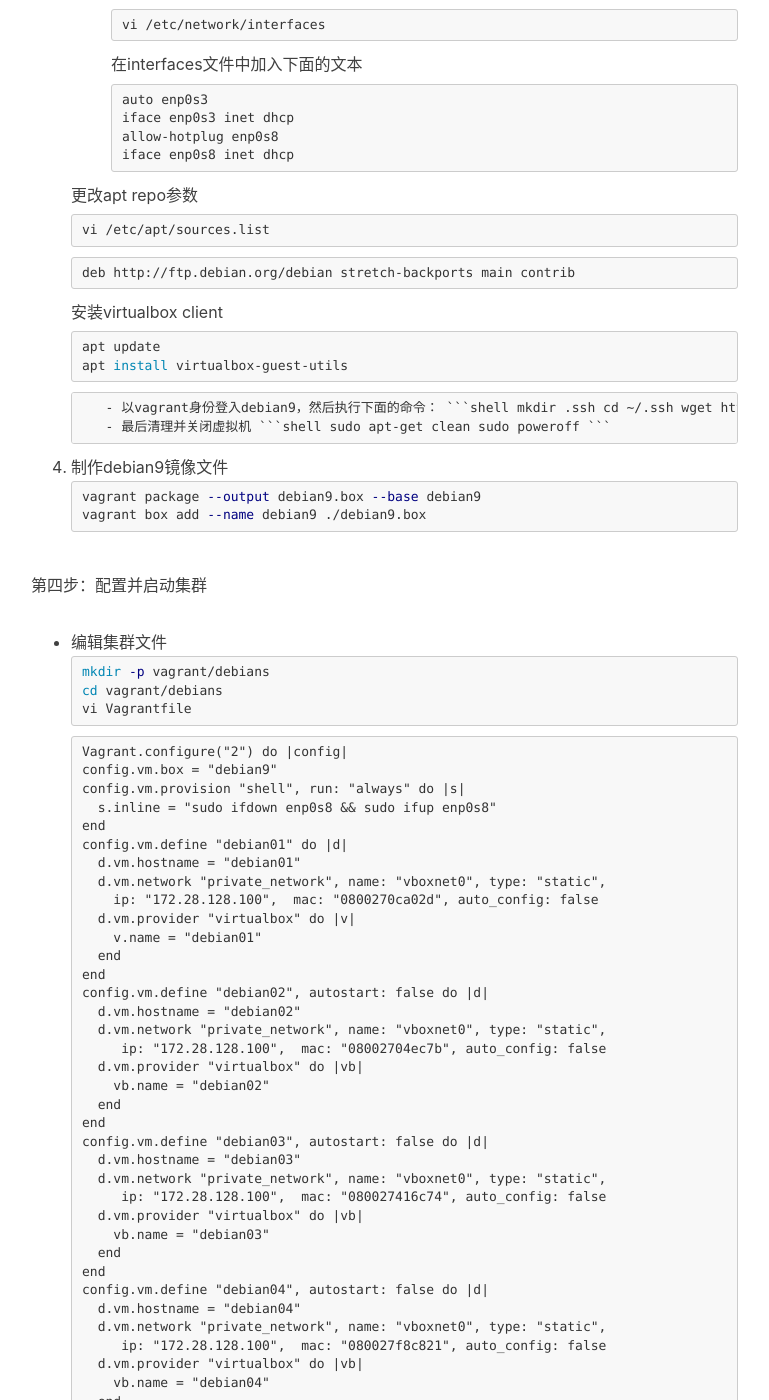
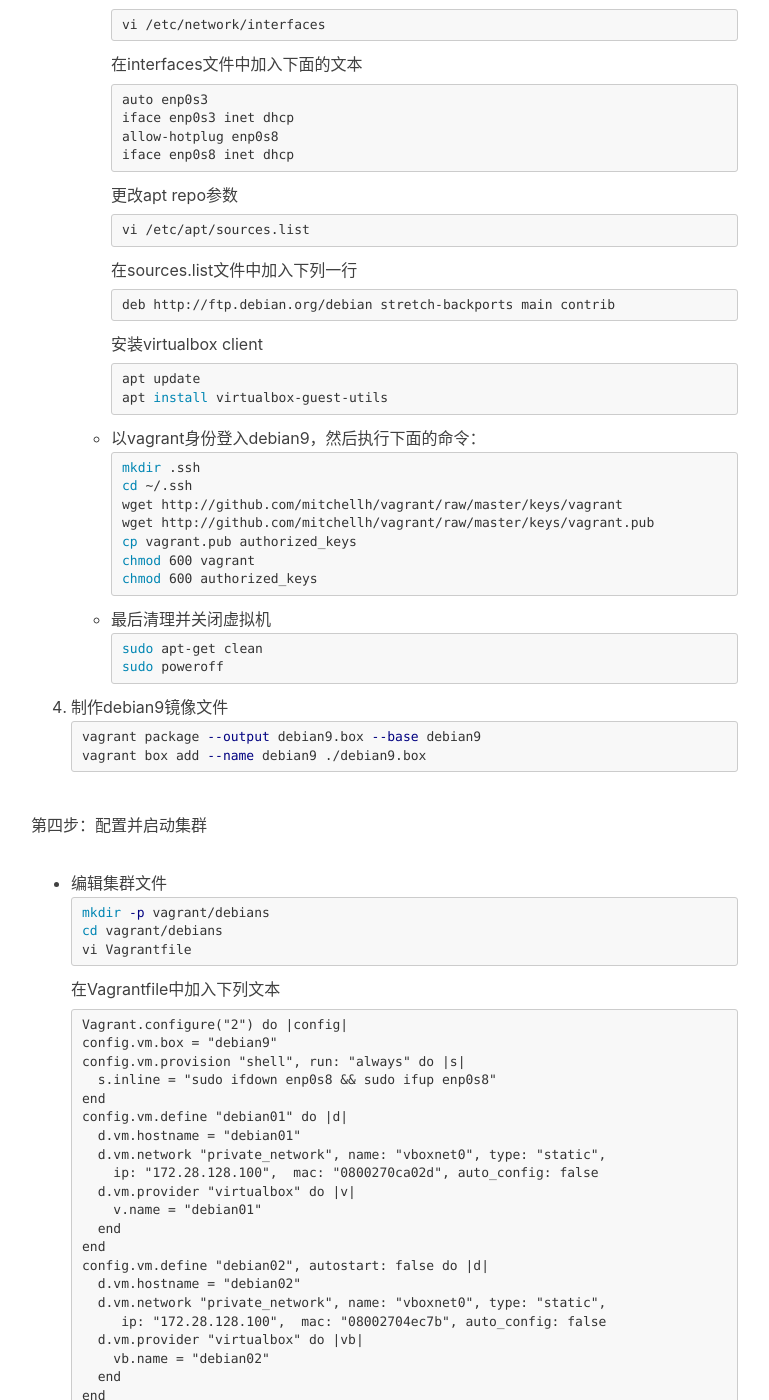
Before and after one commit to pinasterist/pinasterist.github.io, a Jekyll site: the page built from _posts/2018-04-05-build-maccluster.markdown, in a window 1280 px wide and 1400 px high, scrolled down 3374 px. Shown: the whole window, without its empty margins (234-1003 px from the left). Built offline with Jekyll 4.4.1, drawn with Linux system fonts in a browser that asks for light colours; nearby versions of some CDN libraries; comment, search, counter and statistics services are not loaded; some of the changed text lies outside the part shown.

Commit message:
correct some bugs in mac cluster article.

````diff
--- a/_posts/2018-04-05-build-maccluster.markdown
+++ b/_posts/2018-04-05-build-maccluster.markdown
@@ -177,21 +177,21 @@
 allow-hotplug enp0s8
 iface enp0s8 inet dhcp
 ```
-
     更改apt repo参数
     ```shell
 vi /etc/apt/sources.list
 ```
-```
+    在sources.list文件中加入下列一行
+    ```
 deb http://ftp.debian.org/debian stretch-backports main contrib
 ```
-安装virtualbox client
-```shell
+    安装virtualbox client
+    ```shell
 apt update
 apt install virtualbox-guest-utils
 ```
 - 以vagrant身份登入debian9，然后执行下面的命令：
-```shell
+    ```shell
 mkdir .ssh
 cd ~/.ssh
 wget http://github.com/mitchellh/vagrant/raw/master/keys/vagrant
@@ -201,24 +201,26 @@
 chmod 600 authorized_keys
 ```
 - 最后清理并关闭虚拟机
-```shell
+    ```shell
 sudo apt-get clean
 sudo poweroff
 ```
+
 4. 制作debian9镜像文件
-```shell
+    ```shell
 vagrant package --output debian9.box --base debian9
 vagrant box add --name debian9 ./debian9.box
 ```
 
 第四步：配置并启动集群
 - 编辑集群文件
-```shell
+    ```shell
 mkdir -p vagrant/debians
 cd vagrant/debians
 vi Vagrantfile
 ```
-```
+    在Vagrantfile中加入下列文本
+    ```
 Vagrant.configure("2") do |config|
   config.vm.box = "debian9"
   config.vm.provision "shell", run: "always" do |s|
@@ -266,35 +268,34 @@
   end
 end
 ```
-启动集群
-```shell
+    启动集群
+    ```shell
 vagrant up debian01
 vagrant up debian02
 vagrant up debian03
 vagrant up debian04
 vagrant up debian05
 ```
-*如果不提供名字，默认只启动第一个*
+    *如果不提供名字，默认只启动第一个*
 
 第五步：其它配置
 - 更新hosts文件
-```shell
+    ```shell
 sudo vi /etc/hosts
 ```
-```
+    在hosts中添加下列文本
+    ```
 192.168.98.101  debian01
 192.168.98.102  debian02
 192.168.98.103  debian03
 192.168.98.104  debian04
 192.168.98.105  debian05
-```
-直接登录虚拟主机
-```shell
-ssh vagrant@debian01
-```
-免密码登录设置
-```shell
+    ```
+    这样我就可以用命令```ssh vagrant@debian01```直接登录虚拟主机。
+
+- 免密码登录设置
+    ```shell
 ssh-copy-id -i ~/.ssh/id_rsa.debians.pub vagrant@debian01
 ```
 
-到这里我们得到了由5台虚拟机组成的虚拟集群。接下来，我们可以安装集群管理软件来管理它们，例如puppet，chef，ansible等等。
+到这里我就得到了由5台虚拟机组成的虚拟集群。接下来，我可以安装集群管理软件来管理它们，例如puppet，chef，ansible等等。
````
